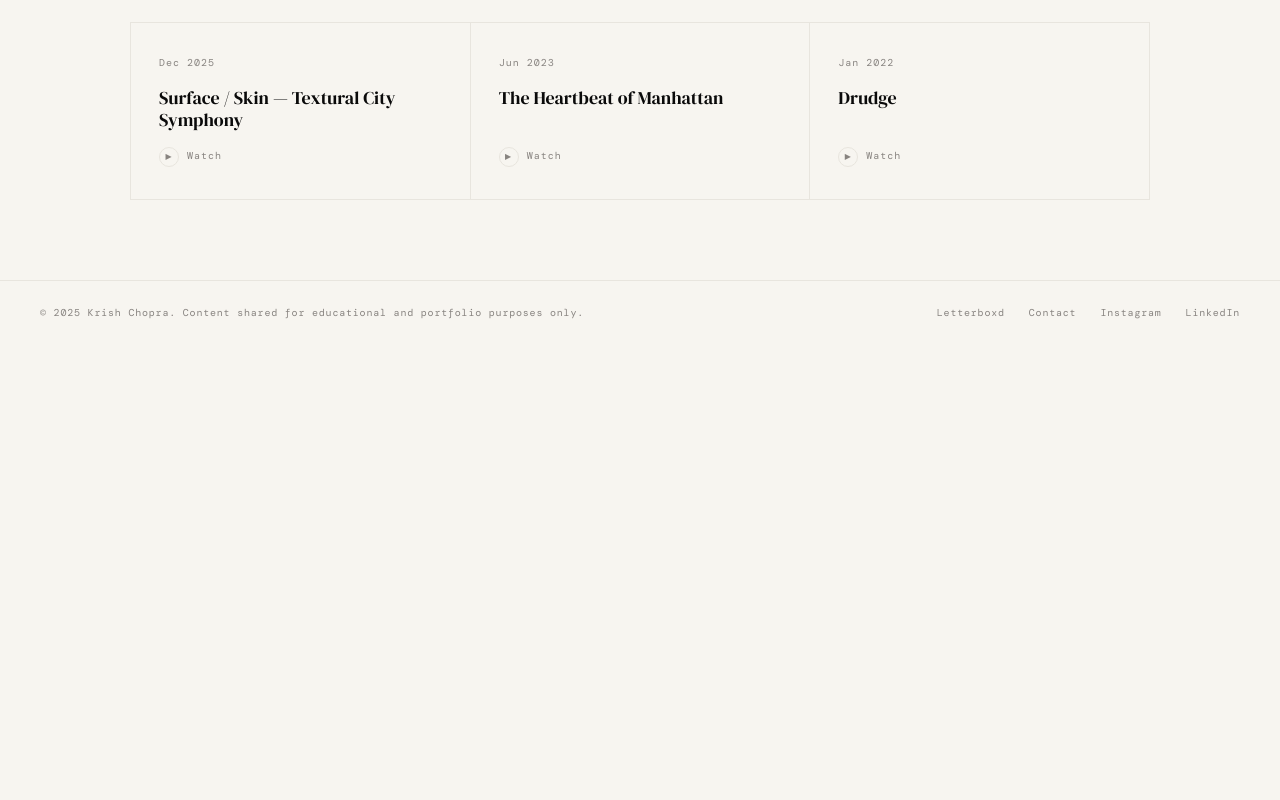
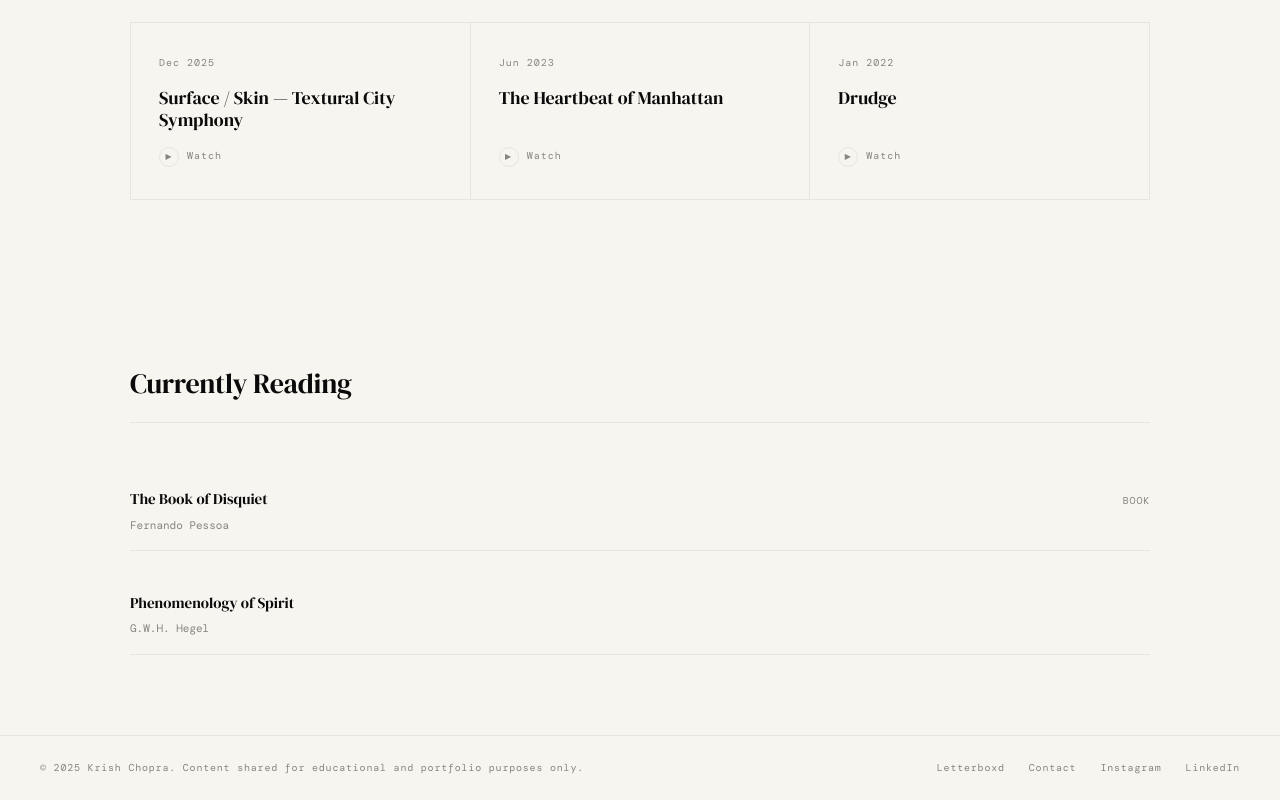
Before and after one commit to KrishChopra04/krish-portfolio, a Next.js app: page / in a window 1280 px wide. Shown: the part 1633-2433 px from the top of the page. Before the commit the page ends 1978 px from the top, so only its background shows below. Built offline with nearby package versions, Linux system fonts and the light colour scheme; a web font is replaced by a local one.

Commit message:
Update page.tsx

```diff
--- a/app/page.tsx
+++ b/app/page.tsx
@@ -295,6 +295,56 @@ export default function Home() {
           </div>
         </div>
       </section>
+      {/* Currently Reading */}
+      <section style={{ borderTop: '1px solid var (--gray-light)' }}>
+        <div style={{ padding: '80px 40px', maxWidth: 'var(--max)', margin: '0 auto'}}>
+          <div style={{
+            display: 'flex',
+            alignItems: 'baseline',
+            justifyContent: 'space-between',
+            borderBottom: '1px solid var(--gray-light)',
+            paddingBottom: '16px',
+            marginBottom: '48px',
+          }}>
+            <h2 style={{
+              fontFamily: 'var(--serif)',
+              fontSize: '28px',
+              fontWeight: 400,
+              letterSpacing: '-0.01em',
+            }}>
+              Currently Reading
+            </h2>
+          </div>
+        <div style={{ display: 'flex', flexDirection: 'column', gap: '24px'}}>
+          {[
+            { title: 'The Book of Disquiet', author: 'Fernando Pessoa', type: 'Book' },
+            { title: 'Phenomenology of Spirit', author: 'G.W.H. Hegel', tpye: 'Book' },
+          ].map(({ title, author, type}, i) => (
+            <div key={i} style={{
+              display: 'grid',
+              gridTemplateColumns: '1fr 120px',
+              gap: '24px',
+              alignItems: 'baseline',
+              padding: '16px 0',
+              borderBottom: '1px solid var(--gray-light)',
+            }}>
+              <div>
+                <p style={{ fontSize: '15px', marginBottom: '4px' }}>{title}</p>
+                <p style={{ fontFamily: 'var(--mono)', fontSize: '11px', color: 'var(--gray-muted)' }}>{author}</p>
+              </div>
+              <span style={{
+                fontFamily: 'var(--mono)',
+                fontSize: '10px',
+                letterSpacing: '0.08em',
+                color: 'var(--gray-muted)',
+                textAlign: 'right',
+                textTransform: 'uppercase',
+              }}>{type}</span>
+            </div>
+          ))}
+        </div>
+      </div>
+    </section>
     </>
   )
 }
```
